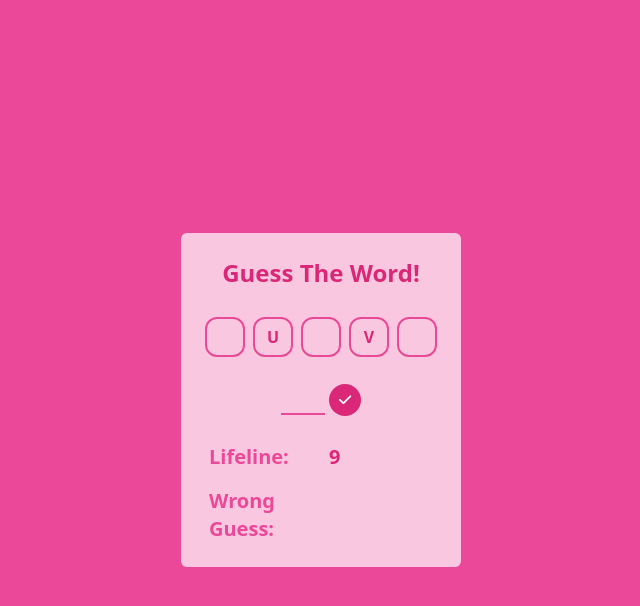
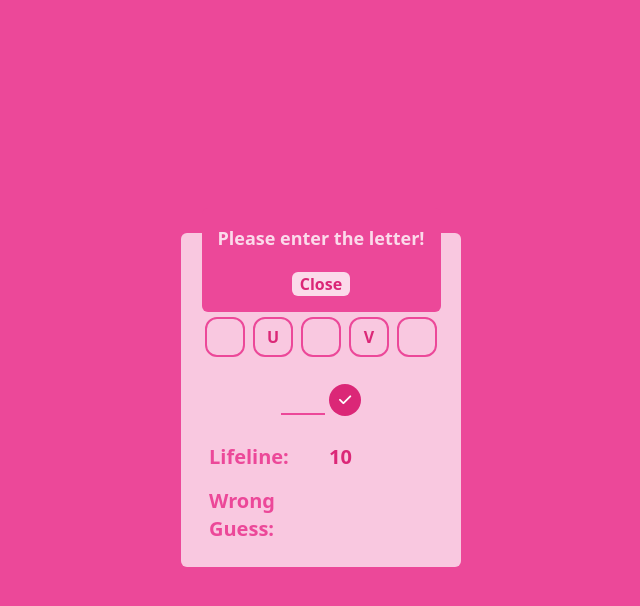
Before and after one commit to anshu1612/word-guess-game, a plain HTML site: page index.html in a window 1280 px wide. Both pictures are taken after a click on the button 664 px from the left and 400 px from the top of the page. Shown: the whole page, without its empty margins (319-959 px from the left). Drawn offline with nearby package versions, Linux system fonts and the light colour scheme.

Commit message:
warning for empty input

```diff
--- a/index.html
+++ b/index.html
@@ -7,10 +7,12 @@
     <script src="https://cdn.tailwindcss.com"></script>
   </head>
   <body class="">
-    <div class="relative flex flex-col justify-center items-center min-h-screen bg-pink-500">
+    <div
+      class="relative flex flex-col justify-center items-center min-h-screen bg-pink-500"
+    >
       <div
-      id="background"
-        class="bg-white/70 flex flex-col px-6 py-6 justify-center items-center  rounded-md sm:max-w-7xl"
+        id="background"
+        class="bg-white/70 flex flex-col px-6 py-6 justify-center items-center rounded-md sm:max-w-7xl"
       >
         <h1 class="font-extrabold text-pink-600 mb-7 text-2xl">
           Guess The Word!
@@ -36,20 +38,21 @@
             type="text"
             class="bg-white/0 w-11 my-7 border-b-2 outline-none border-b-pink-500 text-pink-600 font-bold text-xl"
             maxlength="1"
-            required
+            autofocus
           />
-          <button id="okBtn" class="bg-pink-600 text-white/70 h-8 w-8 rounded-full">
+          <button
+            id="okBtn"
+            class="bg-pink-600 text-white/70 h-8 w-8 rounded-full"
+          >
             <i class="fa-solid fa-check fa-sm" style="color: #ffffff"></i>
           </button>
         </div>
         <div class="grid grid-cols-2 gap-4 w-56">
           <div class="flex flex-col">
-            <label  class="text-pink-500 mb-4 text-xl font-bold"
+            <label class="text-pink-500 mb-4 text-xl font-bold"
               >Lifeline:
             </label>
-            <label  class="text-pink-500 text-xl font-bold"
-              >Wrong Guess:
-            </label>
+            <label class="text-pink-500 text-xl font-bold">Wrong Guess: </label>
           </div>
           <div>
             <p id="lifeline" class="text-pink-600 text-xl font-bold mb-4">10</p>
@@ -59,16 +62,51 @@
       </div>
 
       <div id="gameOver" class="hidden fixed top-52">
-        <div class="bg-pink-500 p-4 flex flex-col justify-center items-center rounded-md">
-          <h1 class="text-white/80 font-extrabold text-3xl mb-5">Game Over!!</h1>
-          <button id="closeBtn" class=" bg-white/80 font-bold text-pink-600 rounded-md px-2 ">Close</button>
+        <div
+          class="bg-pink-500 p-4 flex flex-col justify-center items-center rounded-md"
+        >
+          <h1 class="text-white/80 font-extrabold text-3xl mb-5">
+            Game Over!!
+          </h1>
+          <button
+            id="closeBtn"
+            class="bg-white/80 font-bold text-pink-600 rounded-md px-2"
+          >
+            Close
+          </button>
         </div>
       </div>
+
       <div id="win" class="hidden fixed top-52">
-        <div class="bg-pink-500 p-4 flex flex-col justify-center items-center rounded-md">
-          <h1 class="text-white/80 font-extrabold text-xl mb-5">Congratulations!</h1>
+        <div
+          class="bg-pink-500 p-4 flex flex-col justify-center items-center rounded-md"
+        >
+          <h1 class="text-white/80 font-extrabold text-xl mb-5">
+            Congratulations!
+          </h1>
           <h1 class="text-white/80 font-extrabold text-3xl mb-5">You Won!!</h1>
-          <button id="closeBtn2" class=" bg-white/80 font-bold text-pink-600 rounded-md px-2 ">Close</button>
+          <button
+            id="closeBtn2"
+            class="bg-white/80 font-bold text-pink-600 rounded-md px-2"
+          >
+            Close
+          </button>
+        </div>
+      </div>
+
+      <div id="error" class="hidden fixed top-52">
+        <div
+          class="bg-pink-500 p-4 flex flex-col justify-center items-center rounded-md"
+        >
+          <h1 class="text-white/80 font-extrabold text-lg mb-5">
+            Please enter the letter!
+          </h1>
+          <button
+            id="closeBtn3"
+            class="bg-white/80 font-bold text-pink-600 rounded-md px-2"
+          >
+            Close
+          </button>
         </div>
       </div>
     </div>
--- a/index.js
+++ b/index.js
@@ -6,8 +6,10 @@ let wrong = document.getElementById("wrongGuess");
 let lifeline = document.getElementById("lifeline");
 const gameOver = document.getElementById("gameOver");
 const win = document.getElementById("win");
+const error = document.getElementById("error");
 const closeBtn = document.getElementById("closeBtn");
 const winCloseBtn = document.getElementById("closeBtn2");
+const errCloseBtn = document.getElementById("closeBtn3");
 
 let wordIndex = Math.floor(Math.random() * 5);
 let word = words[wordIndex];
@@ -34,6 +36,11 @@ let i = 0;
 okBtn.addEventListener("click", () => {
   let ans = document.getElementById("letter").value.toUpperCase();
   let lives = lifeline.textContent;
+  if (ans == "") {
+    console.log("error");
+    error.classList.remove("hidden");
+    okBtn.disabled = true;
+  } else {
     if (lives > 0) {
       if (ans == charArray[missingIndex[i]] && i < missingIndex.length) {
         boxes[missingIndex[i]].textContent = ans;
@@ -57,7 +64,9 @@ okBtn.addEventListener("click", () => {
       document.getElementById("background").classList.add("blur");
       okBtn.disabled = true;
     }
+  }
   document.getElementById("letter").value = "";
+  document.getElementById("letter").focus();
 });
 
 closeBtn.addEventListener("click", () => {
@@ -75,3 +84,9 @@ winCloseBtn.addEventListener("click", () => {
   okBtn.disabled = false;
   location.reload();
 });
+
+errCloseBtn.addEventListener("click", () => {
+  error.classList.add("hidden");
+  okBtn.disabled = false;
+  document.getElementById("letter").focus();
+});
```
Lines whose indentation alone changed are shown as unchanged.
